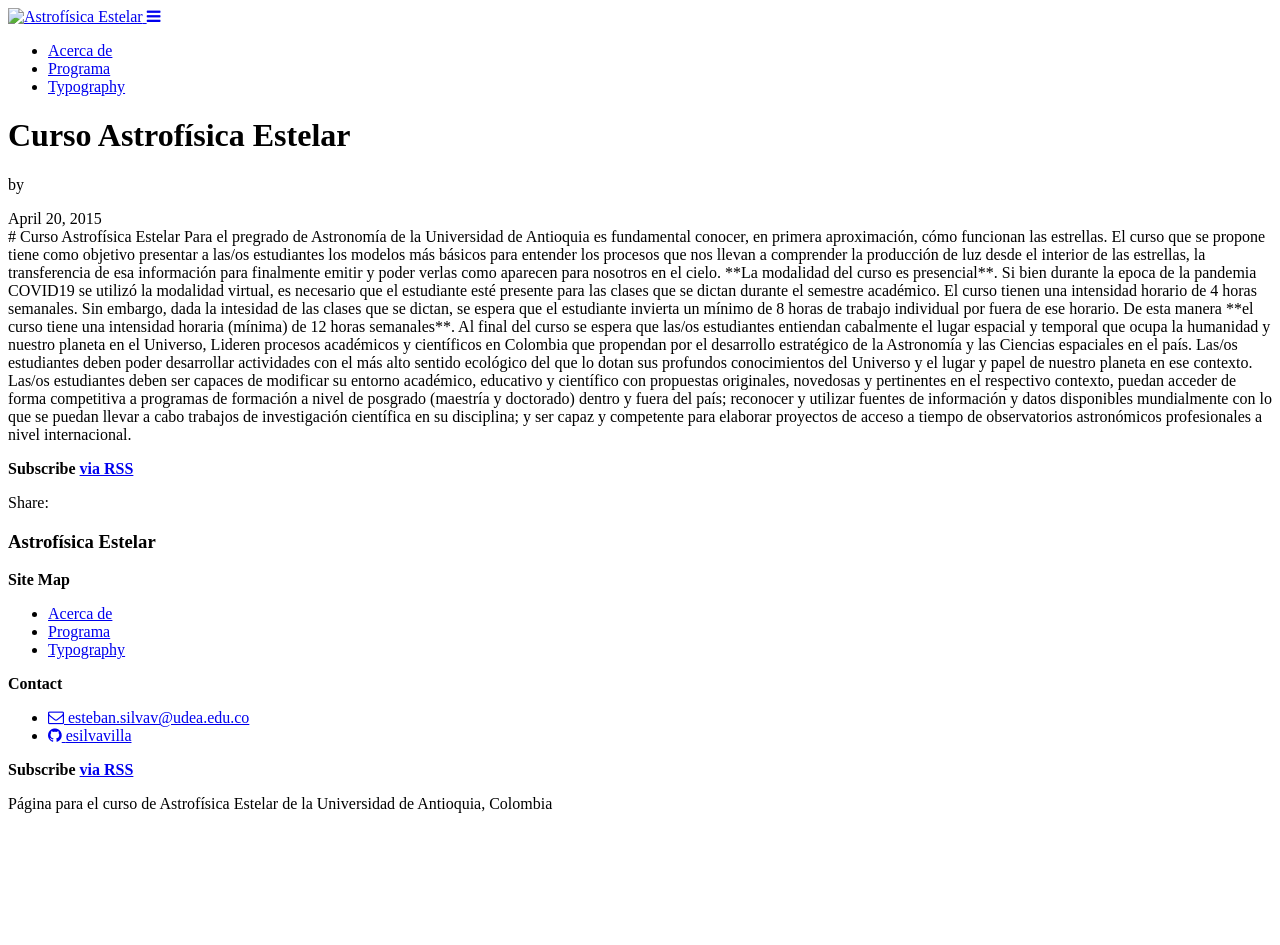
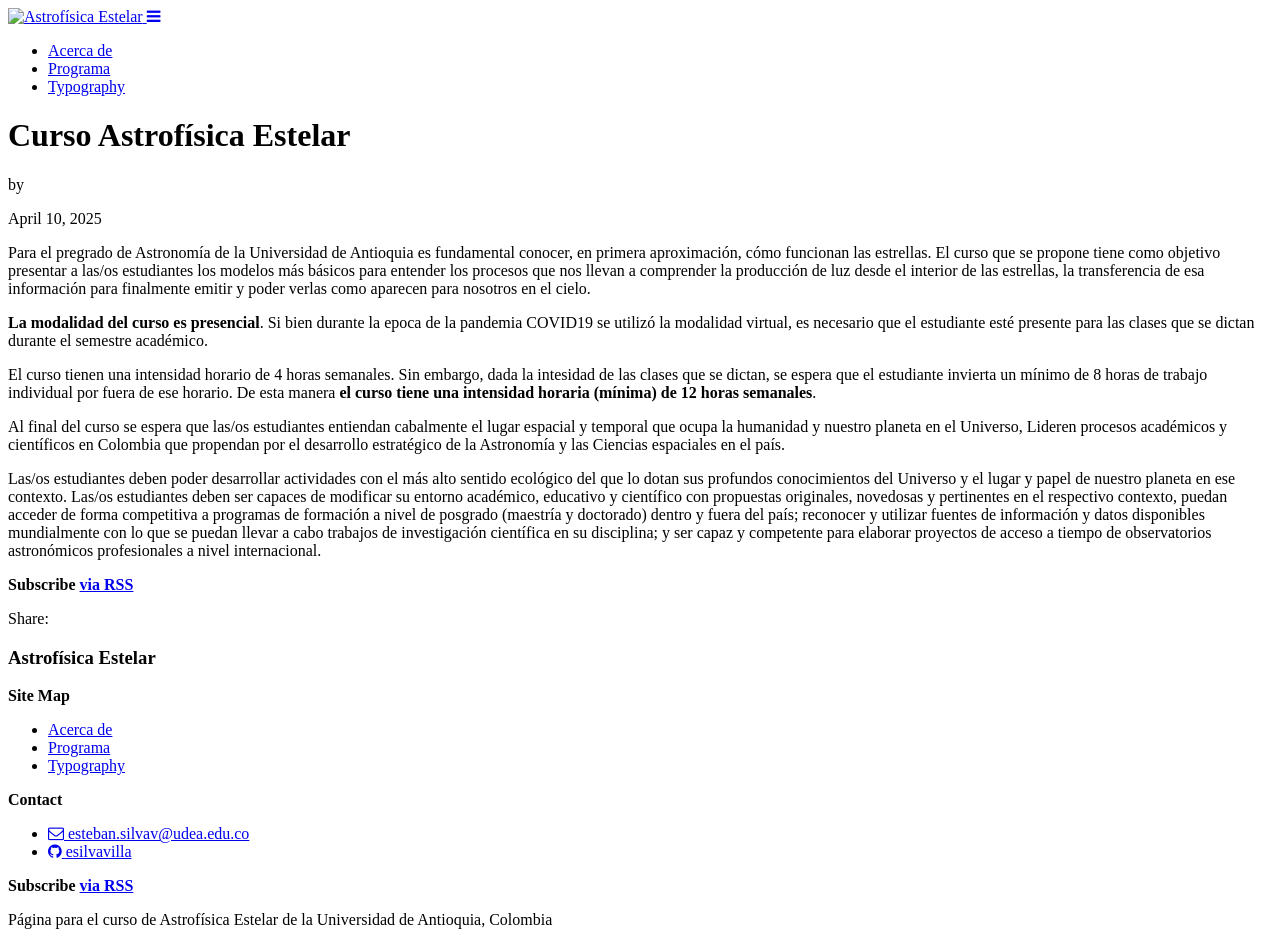
Before and after one commit to esilvavilla/EstelarWeb, a Jekyll site: the page built from _posts/2025-04-10-welcome-to-jekyll.markdown, in a window 1280 px wide. Built offline with Jekyll 4.4.1, drawn with Linux system fonts in a browser that asks for light colours; nearby versions of some CDN libraries; before the commit the page ends 900 px from its top, so only the background shows below that.

Commit message:
update post

```diff
--- a/_posts/2015-04-20-welcome-to-jekyll.markdown
+++ b/_posts/2025-04-10-welcome-to-jekyll.markdown
@@ -3,10 +3,6 @@ layout: post
 title:  "Curso Astrofísica Estelar"
 ---
 
-
-<div class = "uk-container uk-container-small">
-
-# Curso Astrofísica Estelar
 Para el pregrado de Astronomía de la Universidad de Antioquia es fundamental conocer, en primera aproximación, cómo funcionan las estrellas. El curso que se propone tiene como objetivo presentar a las/os estudiantes los modelos más básicos para entender los procesos que nos llevan a comprender la producción de luz desde el interior de las estrellas, la transferencia de esa información para finalmente emitir y poder verlas como aparecen para nosotros en el cielo.
 
 **La modalidad del curso es presencial**. Si bien durante la epoca de la pandemia COVID19 se utilizó la modalidad virtual, es necesario que el estudiante esté presente para las clases que se dictan durante el semestre académico.
```
